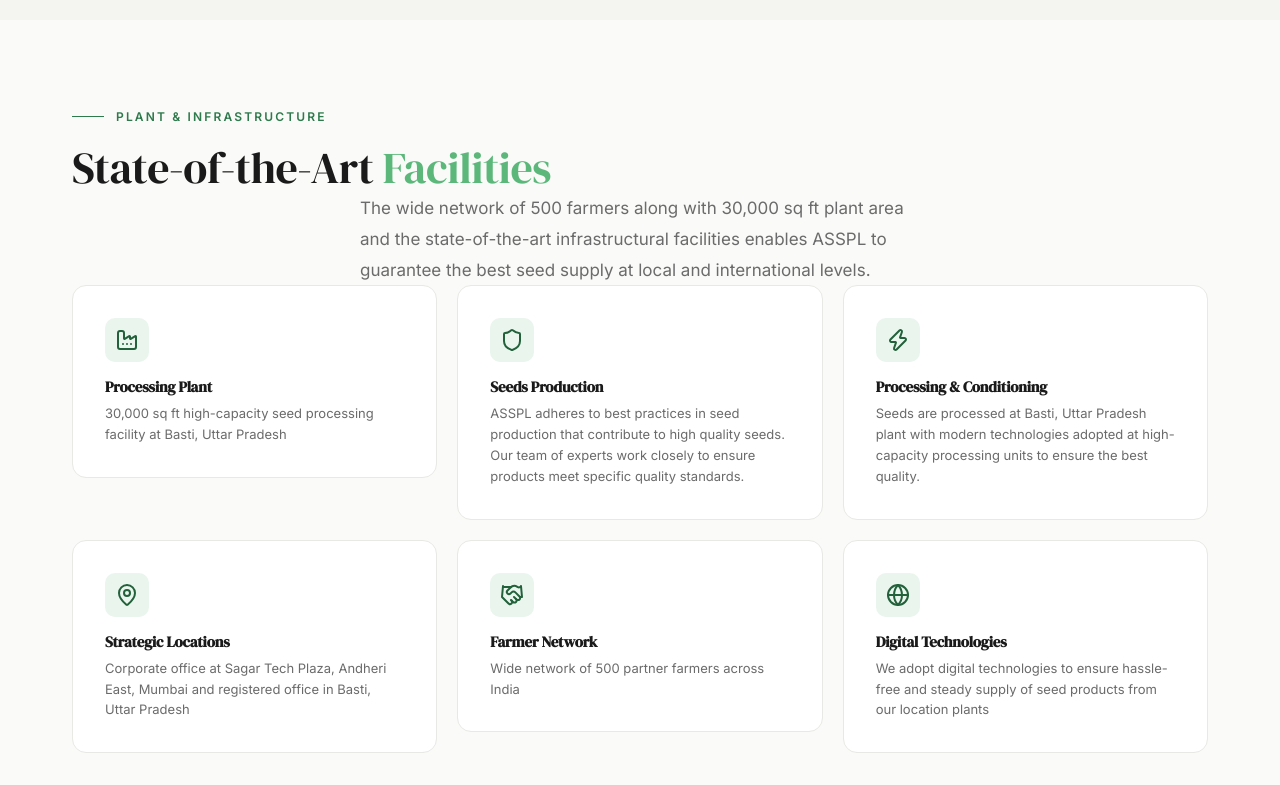
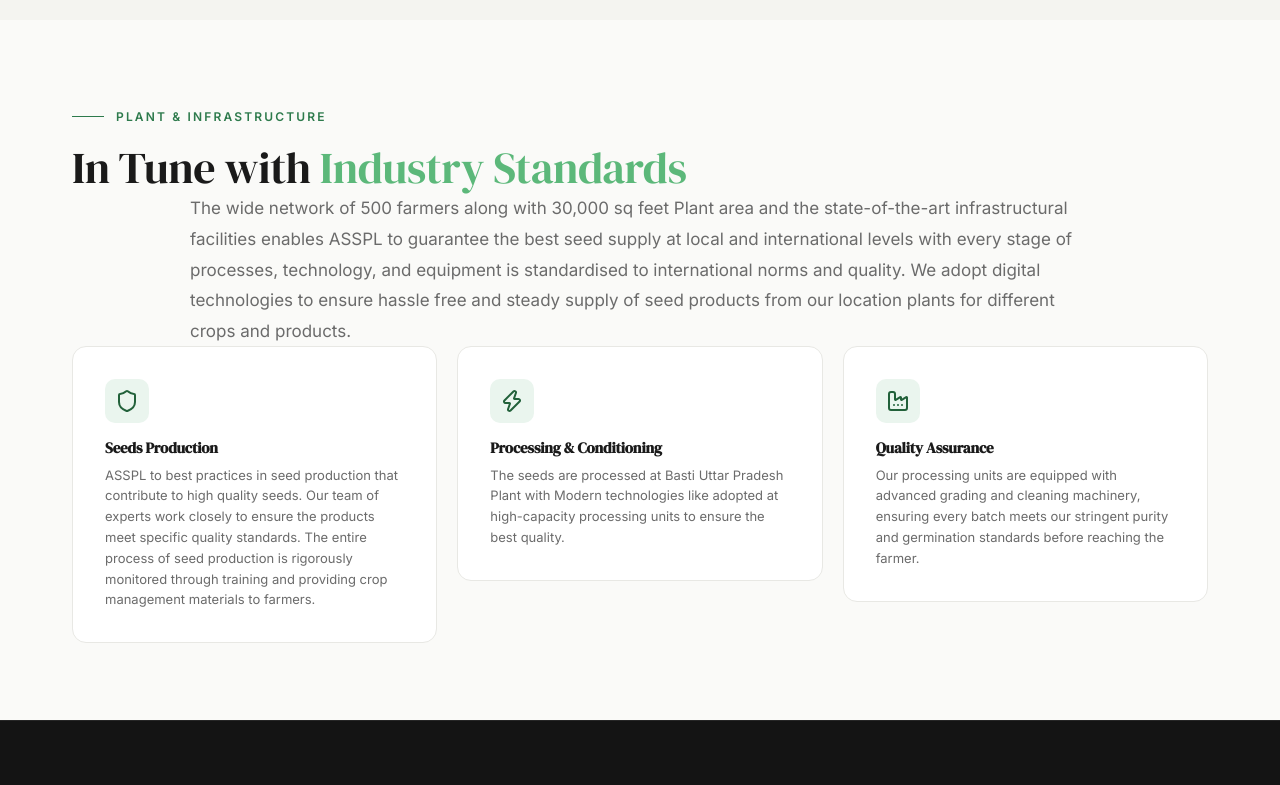
Before and after one commit to vaibhav210603/agronica-seeds, a Next.js app: page /about in a window 1280 px wide. Shown: the part 3400-4185 px from the top of the page. Built offline with nearby package versions, Linux system fonts and the light colour scheme.

Commit message:
feat: update infrastructure section with detailed content on about page

```diff
--- a/src/app/about/page.js
+++ b/src/app/about/page.js
@@ -252,39 +252,53 @@
         </div>
       </section>
 
-      {/* Infrastructure */}
+      {/* Plant & Infrastructure */}
       <section className="section" id="infrastructure" style={{ background: "var(--bg)" }}>
         <div className="container">
-          <AnimatedSection direction="up" style={{ textAlign: "center", marginBottom: "3rem" }}>
+          <AnimatedSection direction="up" style={{ textAlign: "center", marginBottom: "4rem" }}>
             <span className="section-label">Plant & Infrastructure</span>
-            <h2>State-of-the-Art <span className={styles.highlight}>Facilities</span></h2>
-            <p className="section-subtitle" style={{ margin: "0 auto" }}>
-              The wide network of 500 farmers along with 30,000 sq ft plant
-              area and the state-of-the-art infrastructural facilities enables
-              ASSPL to guarantee the best seed supply at local and international
-              levels.
+            <h2>In Tune with <span className={styles.highlight}>Industry Standards</span></h2>
+            <p className="section-subtitle" style={{ margin: "0 auto", maxWidth: "900px" }}>
+              The wide network of 500 farmers along with 30,000 sq feet Plant area and the state-of-the-art infrastructural facilities enables ASSPL to guarantee the best seed supply at local and international levels with every stage of processes, technology, and equipment is standardised to international norms and quality. We adopt digital technologies to ensure hassle free and steady supply of seed products from our location plants for different crops and products.
             </p>
           </AnimatedSection>
 
           <div className={styles.infraGrid}>
-            {[
-              { icon: Factory, title: "Processing Plant", desc: "30,000 sq ft high-capacity seed processing facility at Basti, Uttar Pradesh" },
-              { icon: Shield, title: "Seeds Production", desc: "ASSPL adheres to best practices in seed production that contribute to high quality seeds. Our team of experts work closely to ensure products meet specific quality standards." },
-              { icon: Zap, title: "Processing & Conditioning", desc: "Seeds are processed at Basti, Uttar Pradesh plant with modern technologies adopted at high-capacity processing units to ensure the best quality." },
-              { icon: MapPin, title: "Strategic Locations", desc: "Corporate office at Sagar Tech Plaza, Andheri East, Mumbai and registered office in Basti, Uttar Pradesh" },
-              { icon: Handshake, title: "Farmer Network", desc: "Wide network of 500 partner farmers across India" },
-              { icon: Globe, title: "Digital Technologies", desc: "We adopt digital technologies to ensure hassle-free and steady supply of seed products from our location plants" },
-            ].map((item, i) => (
-              <AnimatedSection key={item.title} direction="up" delay={i * 0.08}>
-                <div className={styles.infraCard}>
-                  <div className={styles.infraIcon}>
-                    <item.icon size={24} />
-                  </div>
-                  <h4>{item.title}</h4>
-                  <p>{item.desc}</p>
+            <AnimatedSection direction="up" delay={0.1}>
+              <div className={styles.infraCard}>
+                <div className={styles.infraIcon}>
+                  <Shield size={24} />
                 </div>
-              </AnimatedSection>
-            ))}
+                <h4>Seeds Production</h4>
+                <p>
+                  ASSPL to best practices in seed production that contribute to high quality seeds. Our team of experts work closely to ensure the products meet specific quality standards. The entire process of seed production is rigorously monitored through training and providing crop management materials to farmers.
+                </p>
+              </div>
+            </AnimatedSection>
+
+            <AnimatedSection direction="up" delay={0.2}>
+              <div className={styles.infraCard}>
+                <div className={styles.infraIcon}>
+                  <Zap size={24} />
+                </div>
+                <h4>Processing & Conditioning</h4>
+                <p>
+                  The seeds are processed at Basti Uttar Pradesh Plant with Modern technologies like adopted at high-capacity processing units to ensure the best quality.
+                </p>
+              </div>
+            </AnimatedSection>
+
+            <AnimatedSection direction="up" delay={0.3}>
+              <div className={styles.infraCard}>
+                <div className={styles.infraIcon}>
+                  <Factory size={24} />
+                </div>
+                <h4>Quality Assurance</h4>
+                <p>
+                  Our processing units are equipped with advanced grading and cleaning machinery, ensuring every batch meets our stringent purity and germination standards before reaching the farmer.
+                </p>
+              </div>
+            </AnimatedSection>
           </div>
         </div>
       </section>
```
